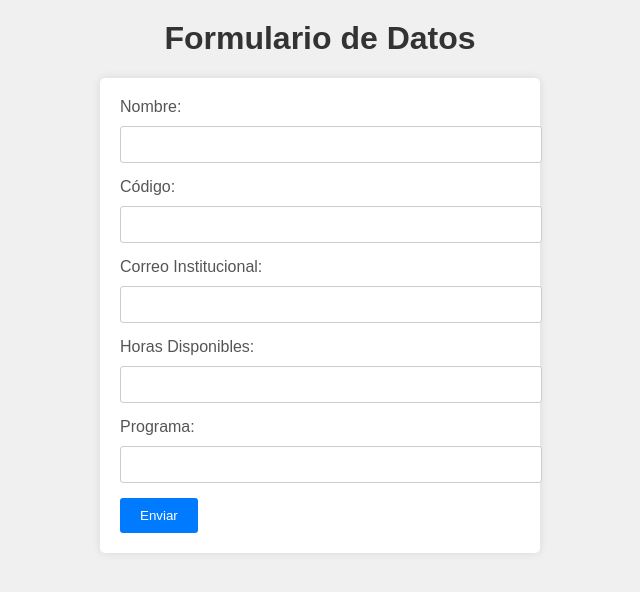
After one commit to julianzx811/roles, a Django app: page /CrearMonitor/ in a window 1280 px wide. The commit adds this page. Shown: the top 592 px of the page, without its empty margins (320-960 px from the left). Run offline with Django 4.2, Linux system fonts and the light colour scheme; some libraries are stand-ins or nearby versions.

Commit message:
creacion de monitores

```diff
--- /dev/null
+++ b/RolesWeb/Archivos/templates/Archivos/CrearMonitor.html
@@ -0,0 +1,83 @@
+
+<!DOCTYPE html>
+<html lang="es">
+<head>
+    <meta charset="UTF-8">
+    <meta name="viewport" content="width=device-width, initial-scale=1.0">
+    <title>Formulario de Datos</title>
+    <style>
+        body {
+            font-family: Arial, sans-serif;
+            background-color: #f0f0f0;
+            margin: 0;
+            padding: 0;
+        }
+
+        h1 {
+            text-align: center;
+            margin-top: 20px;
+            color: #333;
+        }
+
+        form {
+            max-width: 400px;
+            margin: 0 auto;
+            background-color: #fff;
+            padding: 20px;
+            border-radius: 5px;
+            box-shadow: 0 0 10px rgba(0, 0, 0, 0.1);
+        }
+
+        label {
+            display: block;
+            margin-bottom: 10px;
+            color: #555;
+        }
+
+        input[type="text"],
+        input[type="email"],
+        input[type="number"] {
+            width: 100%;
+            padding: 10px;
+            margin-bottom: 15px;
+            border: 1px solid #ccc;
+            border-radius: 3px;
+        }
+
+        input[type="submit"] {
+            background-color: #007BFF;
+            color: #fff;
+            padding: 10px 20px;
+            border: none;
+            border-radius: 3px;
+            cursor: pointer;
+        }
+
+        input[type="submit"]:hover {
+            background-color: #0056b3;
+        }
+    </style>
+</head>
+<body>
+    <h1>Formulario de Datos</h1>
+    <form action="{% url 'CrearMonitor' %}" method="POST" enctype="multipart/form-data">
+        {% csrf_token %}
+        <label for="nombre">Nombre:</label>
+        <input type="text" id="nombre" name="nombre" required>
+
+        <label for="codigo">Código:</label>
+        <input type="text" id="codigo" name="codigo" required>
+
+        <label for="correo">Correo Institucional:</label>
+        <input type="email" id="correo" name="correo" required>
+
+        <label for="horas">Horas Disponibles:</label>
+        <input type="number" id="horas" name="horas" required>
+
+        <label for="programa">Programa:</label>
+        <input type="text" id="programa" name="programa" required>
+
+        <input type="submit" value="Enviar">
+    </form>
+</body>
+</html>
--- a/RolesWeb/Archivos/templates/Archivos/index.html
+++ b/RolesWeb/Archivos/templates/Archivos/index.html
@@ -27,6 +27,7 @@
                 {% else %}
                   <a class="btn btn-primary disabled" id="botonAspirantes" href="cargaEstudiantesDos">Subir Estudiantes Aspirantes</a>
                 {% endif %}
+                <a class="btn btn-primary" href="CrearMonitor">Crear Monitor</a>
               </div>
               <div class="col-lg-2"></div>
             </div>
--- a/RolesWeb/Archivos/urls.py
+++ b/RolesWeb/Archivos/urls.py
@@ -6,6 +6,13 @@ urlpatterns = [
     path("", views.index, name="index"),
     path("cargaEstudiantes/", views.cargarArchivoEstudiantes, name="cargaEstudiantes"),
     path(
-        "cargaEstudiantesDos/",views.cargarArchivoEstudiantesDos,name="cargaEstudiantesDos",
+        "cargaEstudiantesDos/",
+        views.cargarArchivoEstudiantesDos,
+        name="cargaEstudiantesDos",
+    ),
+    path(
+        "CrearMonitor/",
+        views.CrearMonitor,
+        name="CrearMonitor",
     ),
 ]
--- a/RolesWeb/Archivos/views.py
+++ b/RolesWeb/Archivos/views.py
@@ -2,14 +2,21 @@ import openpyxl
 import psycopg2
 from django.http import HttpResponse
 from django.shortcuts import render
-from .models import Estudiante, Aspirantes, Contrato, Estado_Practica, Plan_estudios
 
+from .models import (Aspirantes, Contrato, Estado_Practica, Estudiante,
+                     Plan_estudios, monitores)
 
 archivo_subido = True
+from .forms import DatosForm
+
 
 def index(request):
     existe = Estudiante.objects.exists()
-    return render(request, "Archivos/index.html", {"archivo_subido":archivo_subido, "existe":existe})
+    return render(
+        request,
+        "Archivos/index.html",
+        {"archivo_subido": archivo_subido, "existe": existe},
+    )
 
 
 def cargarArchivoEstudiantes(request):
@@ -30,31 +37,36 @@ def cargarArchivoEstudiantes(request):
                 for cell in row:
                     if str(cell.value) != "None":
                         row_data.append(str(cell.value))
-                if len(row_data) >= 7:  # Verificar si hay suficientes elementos en la lista
+                if (
+                    len(row_data) >= 7
+                ):  # Verificar si hay suficientes elementos en la lista
                     excel_data.append(row_data)
                 else:
                     print(f"La fila no tiene suficientes elementos: {row_data}")
 
             for datos in excel_data:
-
-                if (Estudiante.objects.filter(codigo=datos[2])):
-                        est1 = Estudiante.objects.filter(codigo=datos[2])[0]
-                        Estudiante.objects.filter(codigo=datos[2]).update(email_institucional=datos[3], email_personal=datos[4])
+                if Estudiante.objects.filter(codigo=datos[2]):
+                    est1 = Estudiante.objects.filter(codigo=datos[2])[0]
+                    Estudiante.objects.filter(codigo=datos[2]).update(
+                        email_institucional=datos[3], email_personal=datos[4]
+                    )
                 else:
                     est1 = Estudiante(
-                    codigo=datos[2],
-                    programa=datos[1],
-                    email_institucional=datos[3],
-                    email_personal=datos[4],
-                    telefono=datos[5],
-                    nombre=datos[6],
-                    periodo_lectivo='2024-1',
-                )
+                        codigo=datos[2],
+                        programa=datos[1],
+                        email_institucional=datos[3],
+                        email_personal=datos[4],
+                        telefono=datos[5],
+                        nombre=datos[6],
+                        periodo_lectivo="2024-1",
+                    )
                 est1.save()
 
             archivo_subido = True
             return render(
-                request, "Archivos/cargaEstudiantes.html", {"excel_data": excel_data, "archivo_subido": archivo_subido}
+                request,
+                "Archivos/cargaEstudiantes.html",
+                {"excel_data": excel_data, "archivo_subido": archivo_subido},
             )
 
         except Exception as error:
@@ -62,6 +74,7 @@ def cargarArchivoEstudiantes(request):
             return render(
                 request, "Archivos/cargaEstudiantes.html", {"error": str(error)}
             )
+
 
 def cargarArchivoEstudiantesDos(request):
     existe = Estudiante.objects.exists()
@@ -80,24 +93,29 @@ def cargarArchivoEstudiantesDos(request):
                 for cell in row:
                     if str(cell.value) != "None":
                         row_data.append(str(cell.value))
-                if len(row_data) >= 7:  # Verificar si hay suficientes elementos en la lista
+                if (
+                    len(row_data) >= 7
+                ):  # Verificar si hay suficientes elementos en la lista
                     excel_data.append(row_data)
 
             for row in excel_data:
                 # Verifica si la fila tiene suficientes elementos para procesar
-                if len(row) >= 28:  # Ajusta el número según la cantidad de columnas en tu Excel
+                if (
+                    len(row) >= 28
+                ):  # Ajusta el número según la cantidad de columnas en tu Excel
                     # Crear un objeto Estudiante
 
-                    plan_estudios = Plan_estudios(
-                        jornada=row[12]
-                    )
+                    plan_estudios = Plan_estudios(jornada=row[12])
                     plan_estudios.save()
 
-
-                    if (Estudiante.objects.filter(codigo=row[7])):
+                    if Estudiante.objects.filter(codigo=row[7]):
                         estudiante = Estudiante.objects.filter(codigo=row[7])[0]
-                        Estudiante.objects.filter(codigo=row[7]).update(nombre=row[5], apellidos=row[6], cedula=row[8], celular=row[9])
-
+                        Estudiante.objects.filter(codigo=row[7]).update(
+                            nombre=row[5],
+                            apellidos=row[6],
+                            cedula=row[8],
+                            celular=row[9],
+                        )
 
                         estudiante = Estudiante(
                             programa=row[11],
@@ -127,10 +145,9 @@ def cargarArchivoEstudiantesDos(request):
                         )
                         aspirantes.save()
 
-
-                        if(len(row)>23):
-                        # Crear un objeto Contrato relacionado con el estudiante
-                            print('entro If')
+                        if len(row) > 23:
+                            # Crear un objeto Contrato relacionado con el estudiante
+                            print("entro If")
                             contrato = Contrato(
                                 tipo_Contrato=row[21],
                                 fecha_Inicio=row[22],
@@ -143,13 +160,13 @@ def cargarArchivoEstudiantesDos(request):
                             contrato.save()
                         else:
                             contrato = Contrato(
-                                tipo_Contrato='null',
-                                fecha_Inicio='null',
-                                fecha_Final='null',
-                                encargado_Proceso_Seleccion='null',
-                                datos_Tutor_O_Jefe_Directivo='null',
-                                documentos_Pendientes='null',
-                                sector='null',
+                                tipo_Contrato="null",
+                                fecha_Inicio="null",
+                                fecha_Final="null",
+                                encargado_Proceso_Seleccion="null",
+                                datos_Tutor_O_Jefe_Directivo="null",
+                                documentos_Pendientes="null",
+                                sector="null",
                             )
                             contrato.save()
 
@@ -164,12 +181,41 @@ def cargarArchivoEstudiantesDos(request):
                         )
                         estado_practica.save()
 
-
             return render(
-                request, "Archivos/cargaEstudiantesDos.html", {"excel_data": excel_data, "existe":existe}
+                request,
+                "Archivos/cargaEstudiantesDos.html",
+                {"excel_data": excel_data, "existe": existe},
             )
         except Exception as error:
             print(error)
             return render(
                 request, "Archivos/cargaEstudiantesDos.html", {"error": str(error)}
             )
+
+
+def CrearMonitor(request):
+    if request.method == "GET":
+        return render(
+            request, "Archivos/CrearMonitor.html", {"archivo_subido": archivo_subido}
+        )
+    else:
+        form = DatosForm(request.POST)
+        if form.is_valid():
+            Nombre = form.cleaned_data["nombre"]
+
+            Codigo = form.cleaned_data["codigo"]
+            Correo = form.cleaned_data["correo"]
+            Horas = form.cleaned_data["horas"]
+            Programa = form.cleaned_data["programa"]
+            print(Nombre, Codigo)
+            monitor = monitores(
+                nombre=Nombre,
+                codigo=Codigo,
+                correo_institucional=Correo,
+                horas_disponibles=Horas,
+                programa=Programa,
+            )
+            monitor.save()
+        return render(
+            request, "Archivos/CrearMonitor.html", {"archivo_subido": archivo_subido}
+        )
```
Also changed, not shown: RolesWeb/Archivos/forms.py (added, +9 -0 lines), RolesWeb/Archivos/models.py (+10 -0 lines), RolesWeb/Archivos/migrations/0015_monitores.py (added), RolesWeb/Archivos/migrations/0016_monitores_programa_alter_monitores_horas_disponibles.py (added).
